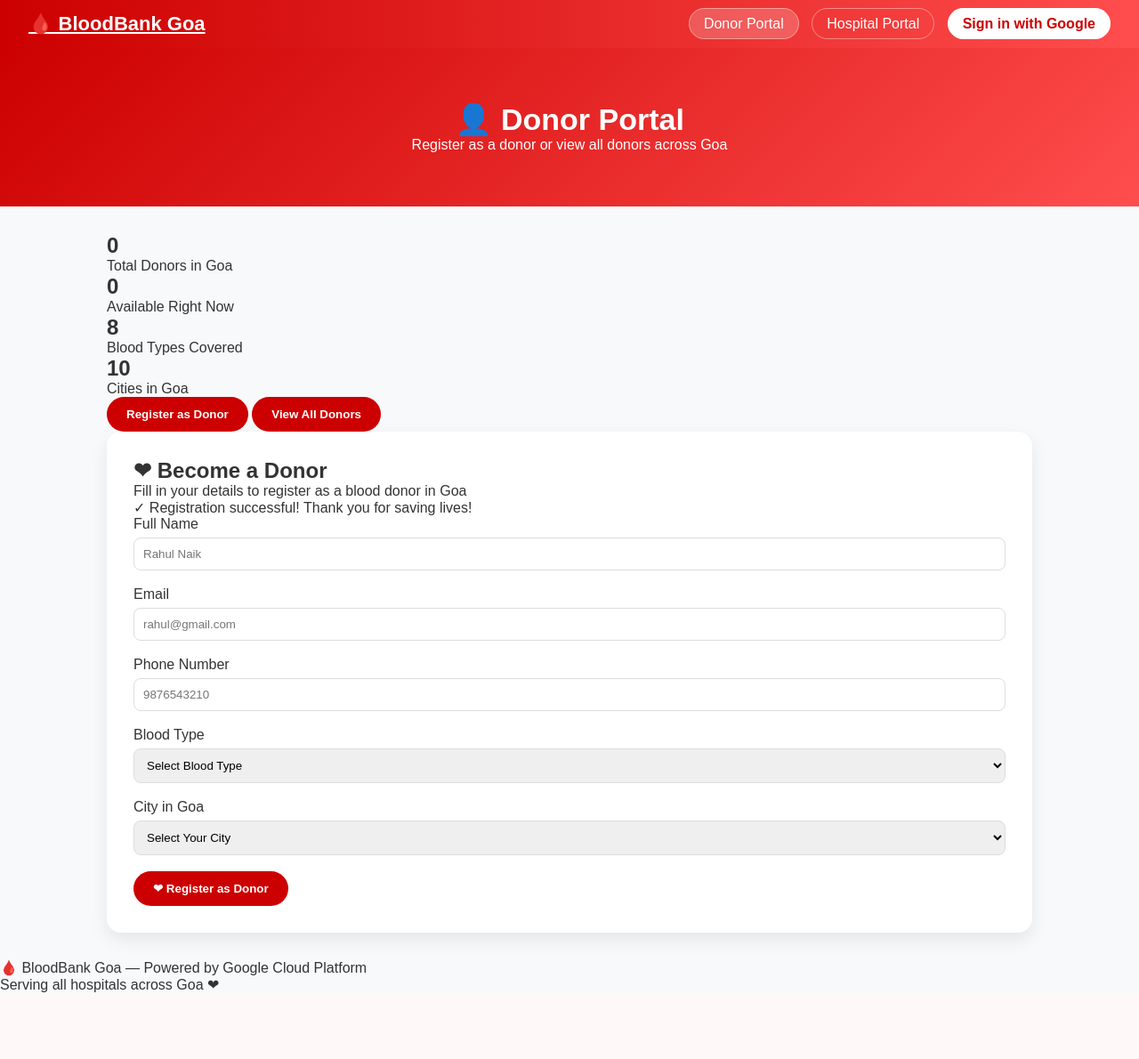
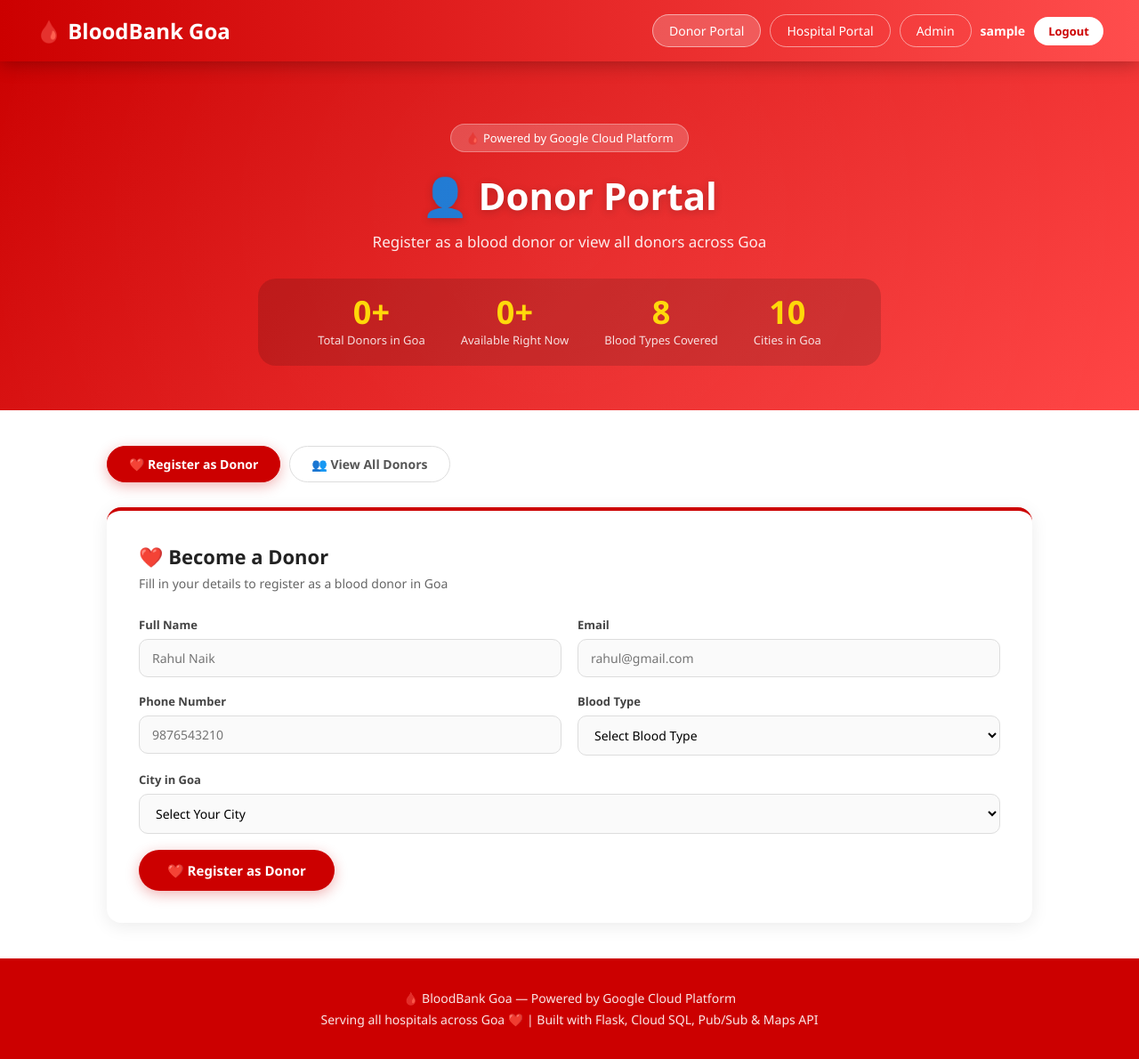
Before and after one commit to xxgitvc/bloodbank-project, a Flask app: page /donor in a window 1280 px wide. Shown: the whole page at 89% size. Before the commit the page ends 1115 px from the top, so only its background shows below. Run offline with Flask 3, Linux system fonts and the light colour scheme; the visitor is signed in with stand-in values (Sample User, id 1); data that the repository does not hold is empty.

Commit message:
Refactor donor portal HTML structure and styles

```diff
--- a/templates/donor.html
+++ b/templates/donor.html
@@ -1,231 +1,165 @@
 <!DOCTYPE html>
 <html lang="en">
-<head link href="https://fonts.googleapis.com/css2?family=Poppins:wght@300;400;600&display=swap" rel="stylesheet">
+<head>
 <meta charset="UTF-8">
 <meta name="viewport" content="width=device-width, initial-scale=1.0">
 <title>Donor Portal - BloodBank Goa</title>
 <style>
-*{
-    margin:0;
-    padding:0;
-    box-sizing:border-box;
-    font-family:'Poppins',sans-serif;
-}
+*{margin:0;padding:0;box-sizing:border-box;font-family:'Segoe UI',Arial,sans-serif}
+:root{--red:#CC0000;--dark-red:#aa0000;--gold:#FFD700;--dark:#1a1a1a;--grey:#f5f5f5}
 
-body{
-    background:#f8f9fb;
-    color:#333;
-}
+nav{background:linear-gradient(90deg,#cc0000,#ff4d4d);padding:16px 40px;display:flex;justify-content:space-between;align-items:center;position:sticky;top:0;z-index:100;box-shadow:0 2px 20px rgba(0,0,0,0.3)}
+.logo{color:#fff;font-size:24px;font-weight:700;display:flex;align-items:center;gap:10px;text-decoration:none}
+.nav-links{display:flex;align-items:center;gap:10px}
+.nav-btn{color:#fff;text-decoration:none;font-size:14px;padding:8px 18px;border-radius:25px;border:1.5px solid rgba(255,255,255,0.5);transition:all 0.3s;font-weight:500}
+.nav-btn:hover{background:rgba(255,255,255,0.2);border-color:#fff}
+.nav-btn.active{background:rgba(255,255,255,0.2)}
+.signin-btn{background:#fff !important;color:var(--red) !important;font-weight:700;border:none !important;display:flex;align-items:center;gap:8px;padding:8px 20px}
+.signin-btn:hover{background:#f0f0f0 !important;transform:translateY(-1px)}
 
-/* NAVBAR */
-nav{
-    background:linear-gradient(90deg,#cc0000,#ff4d4d);
-    padding:14px 32px;
-    display:flex;
-    justify-content:space-between;
-    align-items:center;
-    box-shadow:0 4px 12px rgba(0,0,0,0.1);
-}
+.hero{background:linear-gradient(135deg,var(--red) 0%,#ff4444 100%);color:#fff;text-align:center;padding:70px 40px 50px;position:relative;overflow:hidden}
+.hero::before{content:'';position:absolute;top:-50%;left:-50%;width:200%;height:200%;background:radial-gradient(circle,rgba(255,255,255,0.05) 0%,transparent 60%);pointer-events:none}
+.hero h1{font-size:42px;font-weight:800;margin-bottom:12px;text-shadow:0 2px 10px rgba(0,0,0,0.2)}
+.hero p{font-size:17px;opacity:0.9;margin-bottom:0}
 
-.logo{
-    color:#fff;
-    font-size:22px;
-    font-weight:600;
-}
+.stats-bar{display:flex;justify-content:center;gap:40px;flex-wrap:wrap;padding:20px;background:rgba(0,0,0,0.15);border-radius:20px;max-width:700px;margin:30px auto 0}
+.stat-item{text-align:center}
+.stat-item h2{font-size:36px;font-weight:800;color:var(--gold);line-height:1}
+.stat-item p{font-size:13px;opacity:0.85;margin-top:4px}
 
-.nav-links a{
-    color:#fff;
-    text-decoration:none;
-    margin-left:10px;
-    padding:8px 16px;
-    border-radius:20px;
-    border:1px solid rgba(255,255,255,0.4);
-    transition:0.3s;
-}
+.container{max-width:1100px;margin:auto;padding:40px 30px}
 
-.nav-links a:hover{
-    background:#fff;
-    color:#cc0000;
-}
+/* TABS */
+.tabs{display:flex;gap:10px;margin-bottom:28px;flex-wrap:wrap}
+.tab{padding:10px 24px;background:#fff;border:1.5px solid #ddd;border-radius:25px;cursor:pointer;font-size:14px;font-weight:600;color:#555;transition:all 0.3s}
+.tab.active{background:var(--red);color:#fff;border-color:var(--red);box-shadow:0 4px 15px rgba(204,0,0,0.3)}
+.tab:hover:not(.active){border-color:var(--red);color:var(--red)}
 
-.signin{
-    background:#fff !important;
-    color:#cc0000 !important;
-    font-weight:600;
-}
+.tab-content{display:none}
+.tab-content.active{display:block}
 
-/* HEADER */
-.page-header{
-    background:linear-gradient(135deg,#cc0000,#ff4d4d);
-    color:#fff;
-    text-align:center;
-    padding:60px 20px;
-}
+/* FORM CARD */
+.form-card{background:#fff;border-radius:16px;padding:36px;box-shadow:0 4px 20px rgba(0,0,0,0.08);border-top:4px solid var(--red)}
+.form-card h2{font-size:22px;font-weight:700;color:#222;margin-bottom:6px}
+.form-card>p{font-size:14px;color:#666;margin-bottom:28px}
 
-.page-header h1{
-    font-size:34px;
-    font-weight:600;
-}
+.form-row{display:grid;grid-template-columns:1fr 1fr;gap:18px}
+@media(max-width:600px){.form-row{grid-template-columns:1fr}}
 
-/* CONTAINER */
-.container{
-    max-width:1100px;
-    margin:auto;
-    padding:30px;
-}
+.form-group{margin-bottom:18px}
+label{font-weight:600;font-size:13px;display:block;margin-bottom:7px;color:#444}
+input,select{width:100%;padding:11px 14px;border-radius:10px;border:1.5px solid #ddd;font-size:14px;transition:border 0.3s;outline:none;background:#fafafa}
+input:focus,select:focus{border-color:var(--red);background:#fff}
 
-/* CARD */
-.form-card{
-    background:#fff;
-    border-radius:16px;
-    padding:30px;
-    box-shadow:0 8px 20px rgba(0,0,0,0.08);
-}
+.btn-submit{background:var(--red);color:#fff;padding:13px 32px;border:none;border-radius:30px;font-weight:700;font-size:15px;cursor:pointer;transition:all 0.3s;box-shadow:0 4px 15px rgba(204,0,0,0.3)}
+.btn-submit:hover{background:#ff2222;transform:translateY(-2px);box-shadow:0 8px 25px rgba(204,0,0,0.4)}
 
-/* FORM */
-.form-group{
-    margin-bottom:18px;
-}
+.success-msg{background:#e8f5e9;color:#2e7d32;padding:14px 18px;border-radius:10px;margin-bottom:20px;font-weight:600;font-size:14px;display:none}
 
-label{
-    font-weight:500;
-    display:block;
-    margin-bottom:6px;
-}
+/* DONORS GRID */
+.donors-grid{display:grid;grid-template-columns:repeat(auto-fill,minmax(260px,1fr));gap:20px}
+.donor-card{background:#fff;border-radius:16px;padding:24px;box-shadow:0 4px 20px rgba(0,0,0,0.07);border-left:4px solid var(--red);transition:all 0.3s}
+.donor-card:hover{transform:translateY(-5px);box-shadow:0 12px 35px rgba(0,0,0,0.12)}
 
-select,input{
-    width:100%;
-    padding:10px;
-    border-radius:8px;
-    border:1px solid #ddd;
-}
+.donor-avatar{width:52px;height:52px;background:linear-gradient(135deg,var(--red),#ff4444);color:#fff;border-radius:50%;display:flex;align-items:center;justify-content:center;font-size:22px;font-weight:700;margin-bottom:14px}
+.donor-card h3{font-size:16px;font-weight:700;color:#222;margin-bottom:8px;display:flex;align-items:center;gap:8px;flex-wrap:wrap}
+.donor-card p{font-size:13px;color:#666;margin:4px 0;display:flex;align-items:center;gap:6px}
 
-/* BUTTON */
-button{
-    background:#cc0000;
-    color:#fff;
-    padding:12px 22px;
-    border:none;
-    border-radius:25px;
-    font-weight:600;
-    cursor:pointer;
-    transition:0.3s;
-}
+.badge{padding:4px 10px;border-radius:12px;font-size:11px;font-weight:700;color:#fff}
+.badge.available{background:#28a745}
+.badge.unavailable{background:#ff9800}
 
-button:hover{
-    background:#ff3333;
-}
+.blood-badge{display:inline-block;background:var(--red);color:#fff;padding:6px 14px;border-radius:20px;font-size:14px;font-weight:700;margin-top:10px}
 
-/* GRID */
-.hospitals-grid{
-    display:grid;
-    grid-template-columns:repeat(auto-fit,minmax(260px,1fr));
-    gap:20px;
-    margin-top:20px;
-}
-
-/* CARD ITEM */
-.hosp-card{
-    background:#fff;
-    border-radius:14px;
-    padding:18px;
-    box-shadow:0 6px 15px rgba(0,0,0,0.08);
-    transition:0.3s;
-}
-
-.hosp-card:hover{
-    transform:translateY(-5px);
-}
-
-/* TITLE */
-.section-title{
-    margin-top:30px;
-    color:#cc0000;
-    font-weight:600;
-    font-size:22px;
-}
+footer{background:var(--red);color:#fff;text-align:center;padding:30px;font-size:14px}
+footer p{margin:5px 0;opacity:0.9}
 </style>
 </head>
 <body>
 
 <nav>
-  <a href="/" class="logo">&#129656; BloodBank Goa</a>
+  <a href="/" class="logo">🩸 BloodBank Goa</a>
   <div class="nav-links">
-    <a href="/donor" style="background:rgba(255,255,255,0.2)">Donor Portal</a>
-    <a href="/hospital">Hospital Portal</a>
-    <a href="/login" class="signin">Sign in with Google</a>
+    <a href="/donor" class="nav-btn active">Donor Portal</a>
+    <a href="/hospital" class="nav-btn">Hospital Portal</a>
+    <a href="/admin" class="nav-btn">Admin</a>
+    {% if user %}
+    <span style="color:#fff;font-weight:600;font-size:14px">{{ user }}</span>
+    <a href="/logout" style="background:#fff;color:var(--red);padding:7px 16px;border-radius:20px;text-decoration:none;font-weight:700;font-size:13px">Logout</a>
+    {% else %}
+    <a href="/login" class="signin-btn nav-btn">
+      <svg width="18" height="18" viewBox="0 0 24 24">
+        <path fill="#4285F4" d="M22.56 12.25c0-.78-.07-1.53-.2-2.25H12v4.26h5.92c-.26 1.37-1.04 2.53-2.21 3.31v2.77h3.57c2.08-1.92 3.28-4.74 3.28-8.09z"/>
+        <path fill="#34A853" d="M12 23c2.97 0 5.46-.98 7.28-2.66l-3.57-2.77c-.98.66-2.23 1.06-3.71 1.06-2.86 0-5.29-1.93-6.16-4.53H2.18v2.84C3.99 20.53 7.7 23 12 23z"/>
+        <path fill="#FBBC05" d="M5.84 14.09c-.22-.66-.35-1.36-.35-2.09s.13-1.43.35-2.09V7.07H2.18C1.43 8.55 1 10.22 1 12s.43 3.45 1.18 4.93l2.85-2.22.81-.62z"/>
+        <path fill="#EA4335" d="M12 5.38c1.62 0 3.06.56 4.21 1.64l3.15-3.15C17.45 2.09 14.97 1 12 1 7.7 1 3.99 3.47 2.18 7.07l3.66 2.84c.87-2.6 3.3-4.53 6.16-4.53z"/>
+      </svg>
+      Sign in with Google
+    </a>
+    {% endif %}
   </div>
 </nav>
 
-<div class="page-header">
-  <h1>&#128100; Donor Portal</h1>
-  <p>Register as a donor or view all donors across Goa</p>
+<div class="hero">
+  <div style="display:inline-block;background:rgba(255,255,255,0.2);color:#fff;font-size:13px;padding:6px 16px;border-radius:20px;margin-bottom:20px;border:1px solid rgba(255,255,255,0.3)">🩸 Powered by Google Cloud Platform</div>
+  <h1>👤 Donor Portal</h1>
+  <p>Register as a blood donor or view all donors across Goa</p>
+  <div class="stats-bar">
+    <div class="stat-item">
+      <h2>{{ donor_count }}+</h2>
+      <p>Total Donors in Goa</p>
+    </div>
+    <div class="stat-item">
+      <h2>{{ available_count }}+</h2>
+      <p>Available Right Now</p>
+    </div>
+    <div class="stat-item">
+      <h2>8</h2>
+      <p>Blood Types Covered</p>
+    </div>
+    <div class="stat-item">
+      <h2>10</h2>
+      <p>Cities in Goa</p>
+    </div>
+  </div>
 </div>
 
 <div class="container">
 
-  <div class="stats-row">
-    <div class="stat-card">
-      <h2>{{ donor_count }}</h2>
-      <p>Total Donors in Goa</p>
-    </div>
-    <div class="stat-card">
-      <h2>{{ available_count }}</h2>
-      <p>Available Right Now</p>
-    </div>
-    <div class="stat-card">
-      <h2>8</h2>
-      <p>Blood Types Covered</p>
-    </div>
-    <div class="stat-card">
-      <h2>10</h2>
-      <p>Cities in Goa</p>
-    </div>
-  </div>
-
   <div class="tabs">
-    <button class="tab active" onclick="showTab('register')">Register as Donor</button>
-    <button class="tab" onclick="showTab('view')">View All Donors</button>
+    <button class="tab active" onclick="showTab('register', this)">❤️ Register as Donor</button>
+    <button class="tab" onclick="showTab('view', this)">👥 View All Donors</button>
   </div>
 
   <div id="register" class="tab-content active">
     <div class="form-card">
-      <h2>&#10084; Become a Donor</h2>
+      <h2>❤️ Become a Donor</h2>
       <p>Fill in your details to register as a blood donor in Goa</p>
-      <div class="success-msg" id="success">
-        &#10003; Registration successful! Thank you for saving lives!
-      </div>
+      <div class="success-msg" id="success">✓ Registration successful! Thank you for saving lives!</div>
       <form method="POST" action="/donor/register">
         <div class="form-row">
           <div class="form-group">
             <label>Full Name</label>
-            <input type="text" name="full_name"
-              placeholder="Rahul Naik" required>
+            <input type="text" name="full_name" placeholder="Rahul Naik" required>
           </div>
           <div class="form-group">
             <label>Email</label>
-            <input type="email" name="email"
-              placeholder="rahul@gmail.com" required>
+            <input type="email" name="email" placeholder="rahul@gmail.com" required>
           </div>
         </div>
         <div class="form-row">
           <div class="form-group">
             <label>Phone Number</label>
-            <input type="text" name="phone"
-              placeholder="9876543210" required>
+            <input type="text" name="phone" placeholder="9876543210" required>
           </div>
           <div class="form-group">
             <label>Blood Type</label>
             <select name="blood_type" required>
               <option value="">Select Blood Type</option>
-              <option value="A+">A+</option>
-              <option value="A-">A-</option>
-              <option value="B+">B+</option>
-              <option value="B-">B-</option>
-              <option value="AB+">AB+</option>
-              <option value="AB-">AB-</option>
-              <option value="O+">O+</option>
-              <option value="O-">O-</option>
+              <option value="A+">A+</option><option value="A-">A-</option>
+              <option value="B+">B+</option><option value="B-">B-</option>
+              <option value="AB+">AB+</option><option value="AB-">AB-</option>
+              <option value="O+">O+</option><option value="O-">O-</option>
             </select>
           </div>
         </div>
@@ -245,9 +179,7 @@ button:hover{
             <option value="Quepem">Quepem</option>
           </select>
         </div>
-        <button type="submit" class="btn-submit">
-          &#10084; Register as Donor
-        </button>
+        <button type="submit" class="btn-submit">❤️ Register as Donor</button>
       </form>
     </div>
   </div>
@@ -256,20 +188,19 @@ button:hover{
     <div class="donors-grid">
       {% for donor in donors %}
       <div class="donor-card">
-        <div class="donor-avatar">
-          {{ donor.full_name[0] }}
-        </div>
-        <h3>{{ donor.full_name }}
+        <div class="donor-avatar">{{ donor.full_name[0] }}</div>
+        <h3>
+          {{ donor.full_name }}
           {% if donor.is_available %}
-          <span class="available">Available</span>
+          <span class="badge available">Available</span>
+          {% else %}
+          <span class="badge unavailable">Unavailable</span>
           {% endif %}
         </h3>
-        <p>&#128205; {{ donor.city }}, Goa</p>
-        <p>&#128222; {{ donor.phone }}</p>
-        <p>&#129656; Donated {{ donor.total_donations }} times</p>
-        <span class="blood-badge">
-          {{ donor.blood_type }}
-        </span>
+        <p>📍 {{ donor.city }}, Goa</p>
+        <p>📞 {{ donor.phone }}</p>
+        <p>🩸 Donated {{ donor.total_donations }} times</p>
+        <span class="blood-badge">{{ donor.blood_type }}</span>
       </div>
       {% endfor %}
     </div>
@@ -278,19 +209,16 @@ button:hover{
 </div>
 
 <footer>
-  <p>&#129656; BloodBank Goa — Powered by Google Cloud Platform</p>
-  <p>Serving all hospitals across Goa &#10084;</p>
+  <p>🩸 BloodBank Goa — Powered by Google Cloud Platform</p>
+  <p>Serving all hospitals across Goa ❤️ | Built with Flask, Cloud SQL, Pub/Sub & Maps API</p>
 </footer>
 
 <script>
-function showTab(name) {
-  document.querySelectorAll('.tab-content')
-    .forEach(t => t.classList.remove('active'));
-  document.querySelectorAll('.tab')
-    .forEach(t => t.classList.remove('active'));
-  document.getElementById(name)
-    .classList.add('active');
-  event.target.classList.add('active');
+function showTab(name, btn) {
+  document.querySelectorAll('.tab-content').forEach(t => t.classList.remove('active'));
+  document.querySelectorAll('.tab').forEach(t => t.classList.remove('active'));
+  document.getElementById(name).classList.add('active');
+  btn.classList.add('active');
 }
 </script>
 </body>
```
